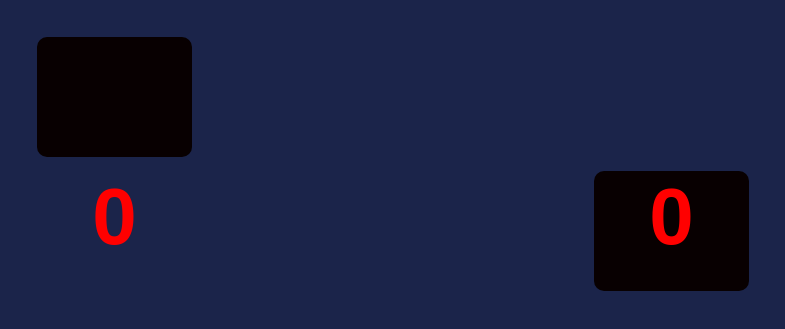
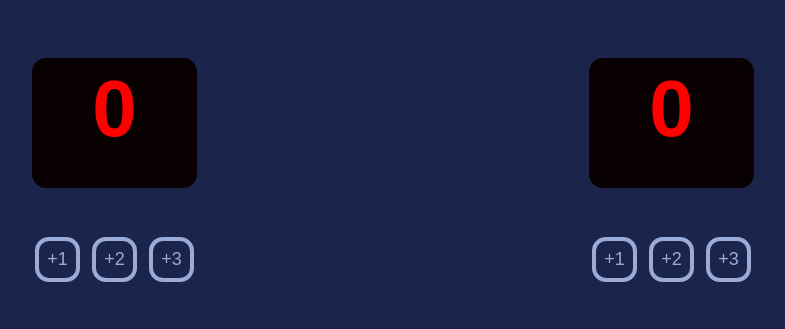
Before and after one commit to bcsurf2822/Scoreboard, a plain HTML site: page index.html in a window 1280 px wide. Shown: the part 189-518 px from the top of the page, without its empty margins (247-1032 px from the left). Drawn offline with Linux system fonts and the light colour scheme; a web font is replaced by a local one.

Commit message:
got the overall design to look ok now just to the js

```diff
--- a/index.css
+++ b/index.css
@@ -10,6 +10,10 @@ body {
   justify-content: space-around;
 }
 
+.score-boards {
+  height: 200px;
+}
+
 h3 {
   font-family: "Verand", "Gill Sans MT", Calibri, "Trebuchet MS", sans-serif;
   font-weight: bold;
@@ -18,15 +22,35 @@ h3 {
   color: white;
 }
 
-.score-border {
-  background-color: #080001;
-  height: 120px;
-  width: 155px;
-  border-radius: 10px;
-}
-
 h5 {
   color: red;
   font-family: "Cursed Timer ULiL", sans-serif;
   font-size: 80px;
+  border: 5px solid #080001;
+  border-radius: 14px;
+  background-color: #080001;
+  height: 120px;
+  width: 155px;
+  margin-top: 21px;
 }
+
+button {
+  height: 45px;
+  width: 45px;
+  border: 4px solid #9aabd8;
+  border-radius: 14px;
+  background-color: #1b244a;
+  color: #9aabd8;
+  font-family: "Cursed Timer ULiL", sans-serif;
+  font-size: 18px;
+  margin-left: 4px;
+  margin-right: 4px;
+}
+
+.home-btn {
+  justify-content: space-around;
+}
+
+.away-btn {
+  justify-content: space-around;
+}
--- a/index.html
+++ b/index.html
@@ -7,21 +7,27 @@
   </head>
   <body>
     <div class="container">
-      <div>
-        <h3 class="team-text">HOME</h3>
+      <h3 class="team-text">HOME</h3>
+
+      <h3 class="team-text">GUEST</h3>
+    </div>
+    <div class="container score-boards">
+      <h5 class="score">0</h5>
+      <h5 class="score">0</h5>
+    </div>
+    <div class="container">
+      <div class="home-btn">
+        <button class="single">+1</button>
+        <button class="double">+2</button>
+        <button class="triple">+3</button>
       </div>
-      <div>
-        <h3 class="team-text">GUEST</h3>
+      <div class="away-btn">
+        <button class="single">+1</button>
+        <button class="double">+2</button>
+        <button class="triple">+3</button>
       </div>
     </div>
-    <div class="container score">
-      <div class="score-border">
-        <h5 class="score">0</h5>
-      </div>
-      <div>
-        <div class="score-border"><h5 class="score">0</h5></div>
-      </div>
-    </div>
+
     <script src="index.js"></script>
   </body>
 </html>
```
